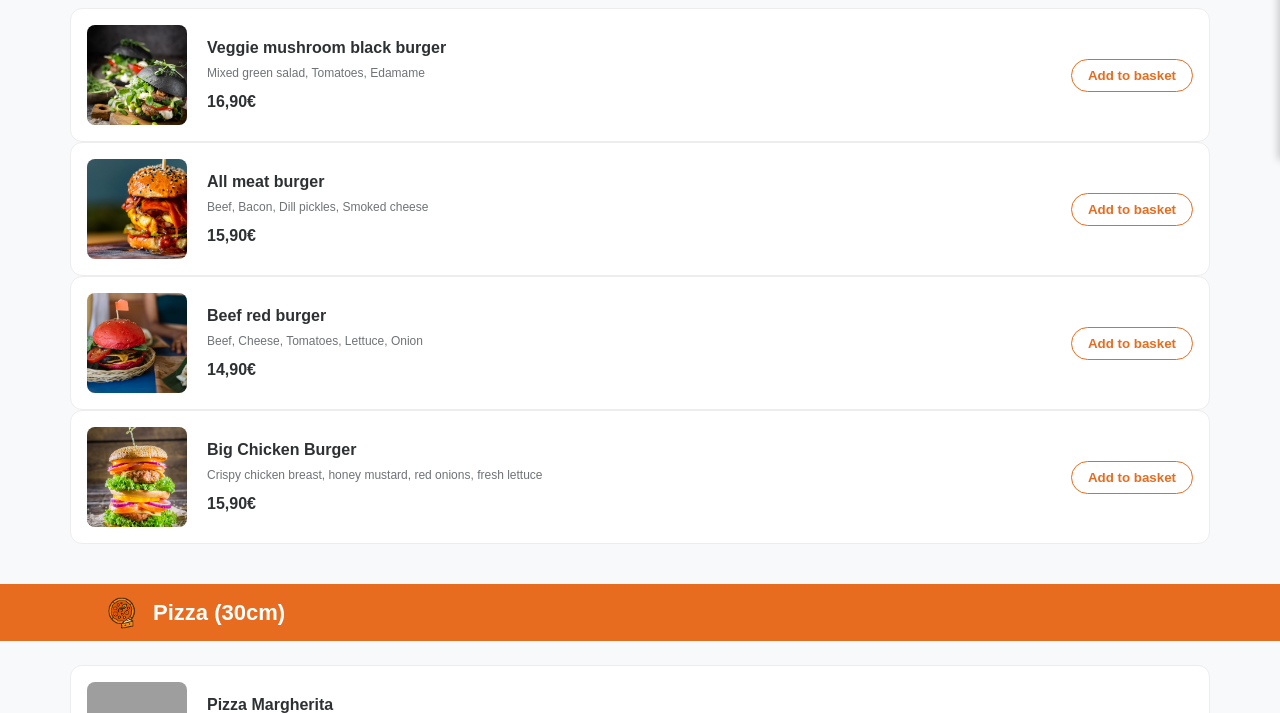
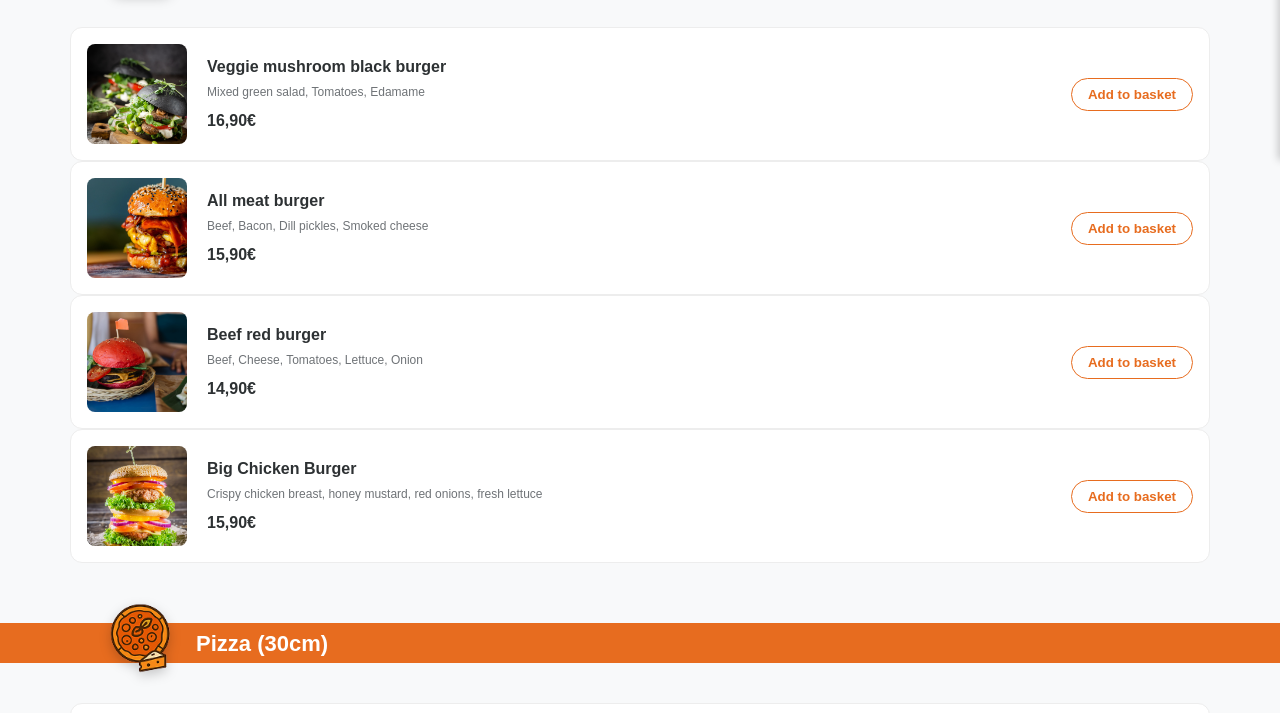
Before and after one commit to Jan-OliverKaemmererDev/Bestell-App, a plain HTML site: page index.html in a window 1280 px wide. Shown: the part 640-1353 px from the top of the page. Drawn offline with Linux system fonts and the light colour scheme; grey boxes are pictures that could not be loaded; a web font is replaced by a local one.

Commit message:
fixed category-icon size.

```diff
--- a/styles/standard.css
+++ b/styles/standard.css
@@ -17,10 +17,6 @@ a {
     gap: 20px;
 }
 
-section.menu-section {
-    flex: 2;
-}
-
 aside.basket-section {
     flex: 1;
     position: sticky;
@@ -34,15 +30,13 @@ aside.basket-section {
 
 /* category-header section */
 .category-header {
-    width: 100vw;
-    position: relative;
-    left: 50%;
-    right: 50%;
-    margin-left: -50vw;
-    margin-right: -50vw;
+    display: flex;
+    align-items: center;
     background-color: var(--primary-color);
-    margin-top: 40px;
-    margin-bottom: 24px;
+    height: 40px;
+    margin: 60px auto 40px auto;
+    width: 100%;
+    padding: 0 20px;
 }
 
 .category-header-content {
@@ -55,11 +49,14 @@ aside.basket-section {
 }
 
 .category-icon {
-    width: 32px;
-    height: 32px;
-    margin-right: 15px;
+    width: 70px;
+    height: 70px;
+    margin-right: 20px;
     margin-left: 16px;
     object-fit: contain;
+    margin-top: -10px;
+    filter: drop-shadow(0px 4px 6px rgba(0,0,0,0.2));
+    z-index: 10;
 }
 
 .category-title-text {
```
